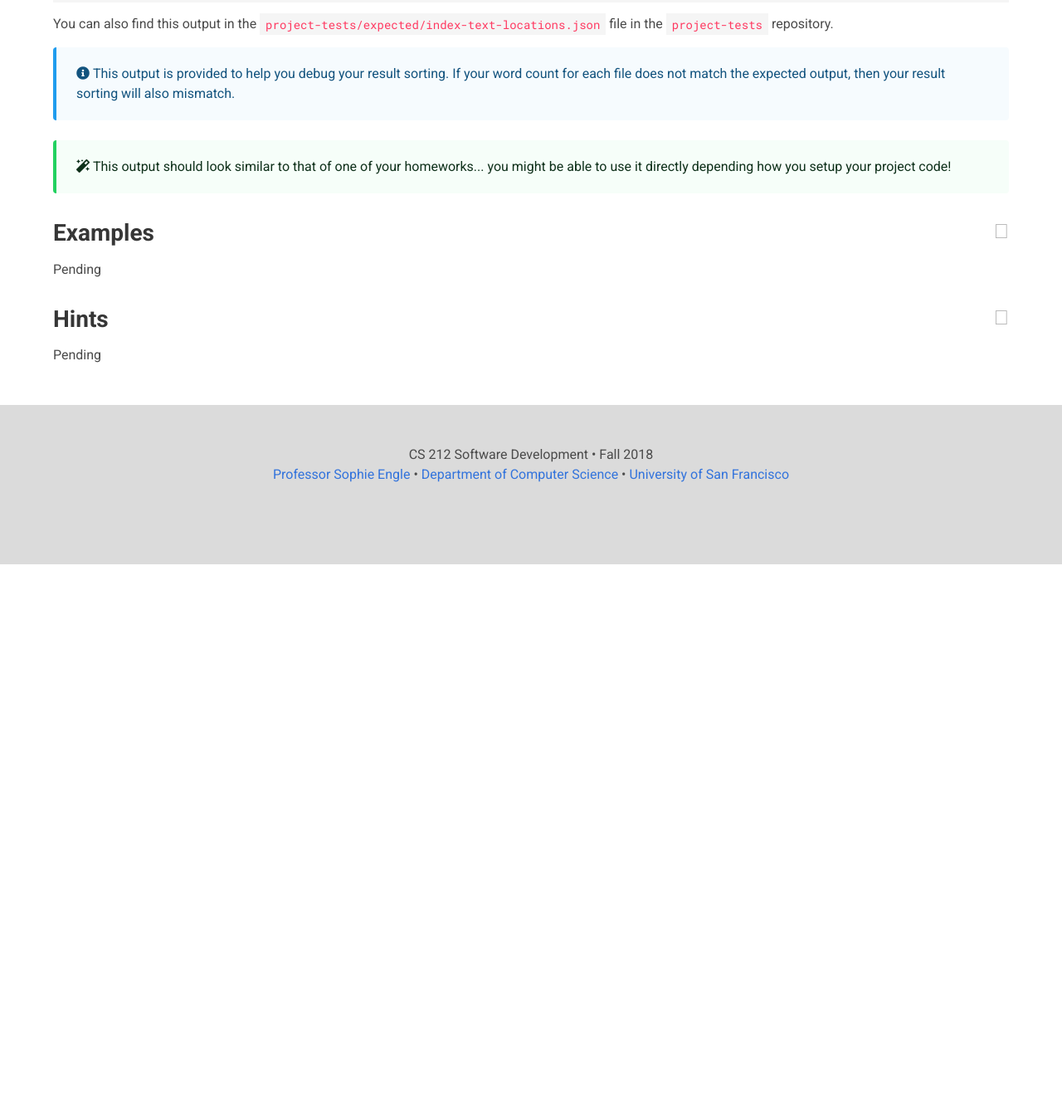
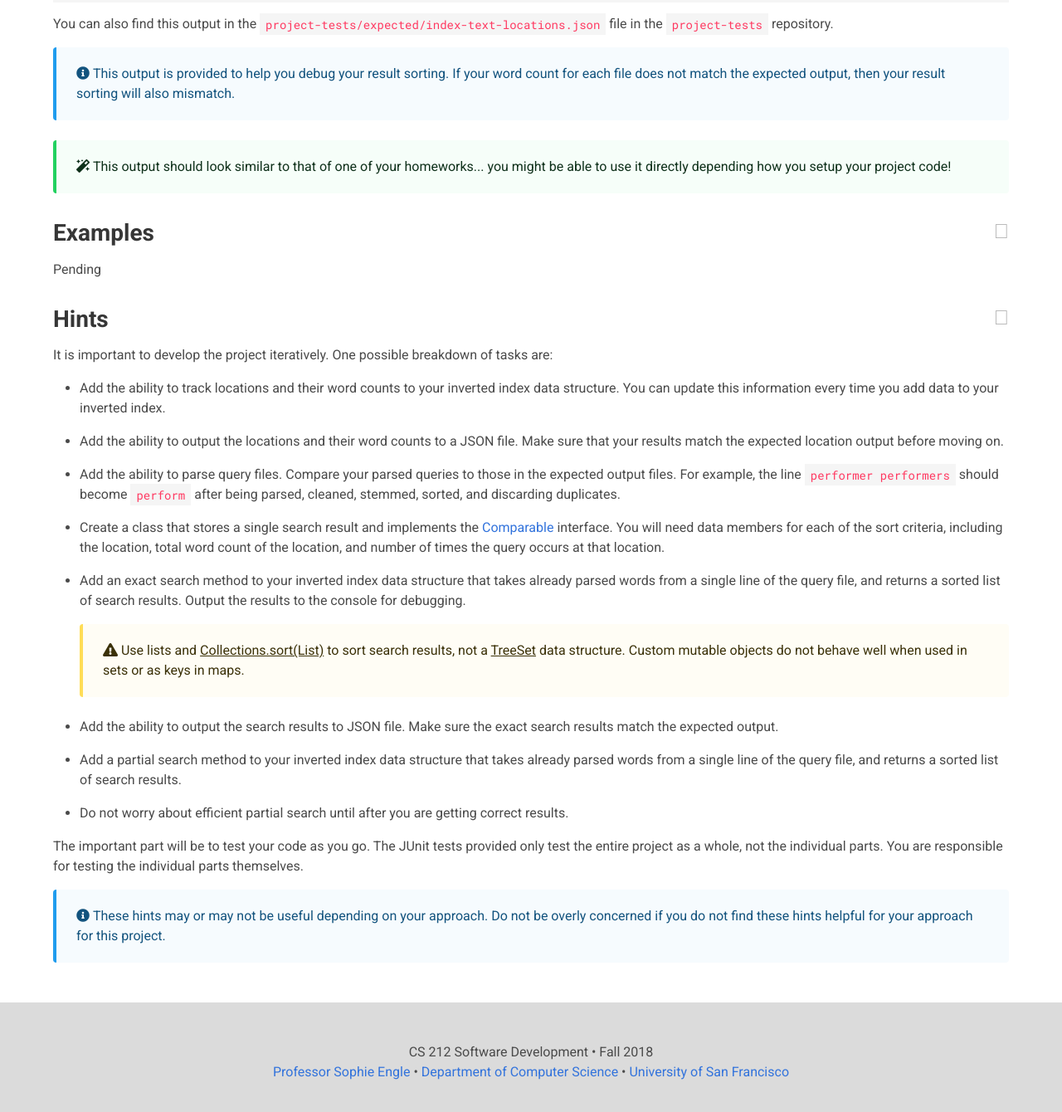
Before and after one commit to usf-cs212-fall2018/usf-cs212-fall2018.github.io, a Jekyll site: the page built from _posts/2018-09-12-project-2.md, in a window 1280 px wide and 1400 px high, scrolled down 2674 px. Shown: the top 1340 px of the window at 83% size. Built offline with Jekyll 4.4.1, drawn with Linux system fonts in a browser that asks for light colours; nearby versions of some CDN libraries; before the commit the page ends 3354 px from its top, so only the background shows below that.

Commit message:
Adding hints.

```diff
--- a/_posts/2018-09-12-project-2.md
+++ b/_posts/2018-09-12-project-2.md
@@ -124,4 +124,35 @@ Pending
 
 {% include section.html level="h2" name="Hints" %}
 
-Pending
+It is important to develop the project iteratively. One possible breakdown of tasks are:
+
+  - Add the ability to track locations and their word counts to your inverted index data structure. You can update this information every time you add data to your inverted index.
+
+  - Add the ability to output the locations and their word counts to a JSON file. Make sure that your results match the expected location output before moving on.
+
+  - Add the ability to parse query files. Compare your parsed queries to those in the expected output files. For example, the line `performer performers` should become `perform` after being parsed, cleaned, stemmed, sorted, and discarding duplicates.
+
+  - Create a class that stores a single search result and implements the [Comparable](https://docs.oracle.com/javase/10/docs/api/java/lang/Comparable.html) interface. You will need data members for each of the sort criteria, including the location, total word count of the location, and number of times the query occurs at that location.
+
+  - Add an exact search method to your inverted index data structure that takes already parsed words from a single line of the query file, and returns a sorted list of search results. Output the results to the console for debugging.
+
+      <p><article class="message is-warning">
+        <div class="message-body">
+          <i class="fas fa-exclamation-triangle"></i>&nbsp;Use lists and <a href="https://docs.oracle.com/javase/10/docs/api/java/util/Collections.html#sort(java.util.List)">Collections.sort(List)</a> to sort search results, not a <a href="https://docs.oracle.com/javase/10/docs/api/java/util/TreeSet.html">TreeSet</a> data structure. Custom mutable objects do not behave well when used in sets or as keys in maps.
+        </div>
+      </article></p>
+
+  - Add the ability to output the search results to JSON file. Make sure the exact search results match the expected output.
+
+  - Add a partial search method to your inverted index data structure that takes already parsed words from a single line of the query file, and returns a sorted list of search results.
+
+
+  - Do not worry about efficient partial search until after you are getting correct results.
+
+The important part will be to test your code as you go. The JUnit tests provided only test the entire project as a whole, not the individual parts. You are responsible for testing the individual parts themselves.
+
+<article class="message is-info">
+  <div class="message-body">
+    <i class="fas fa-info-circle"></i>&nbsp;These hints may or may not be useful depending on your approach. Do not be overly concerned if you do not find these hints helpful for your approach for this project.
+  </div>
+</article>
```
